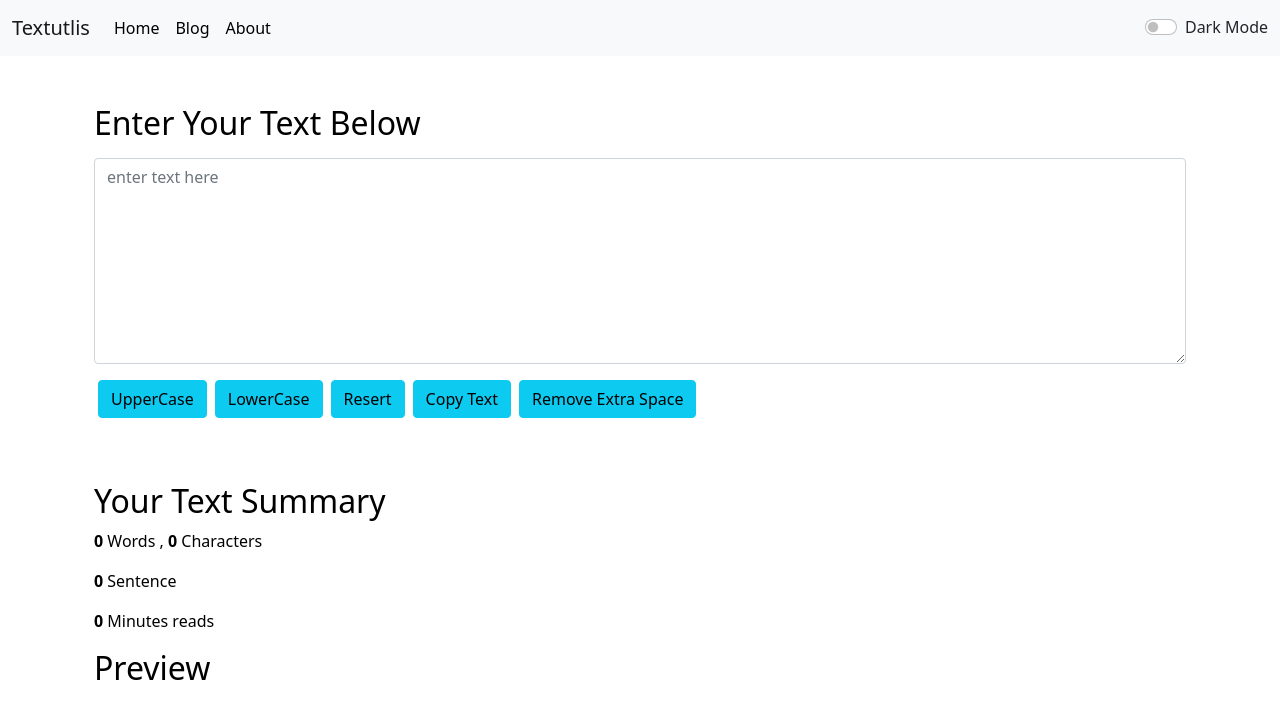
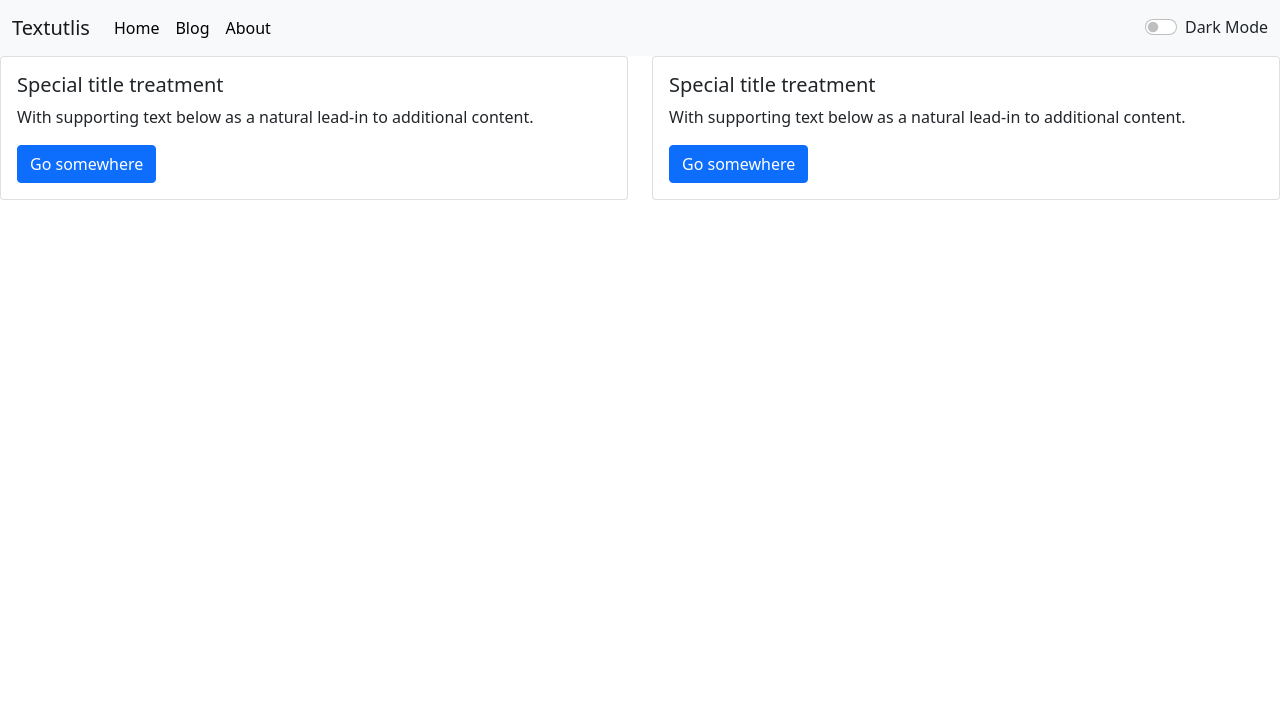
Before and after one commit to singhabhishekcse/Textutlis, a React (Create React App) app: page /blog in a window 1280 px wide. Shown: the top 718 px of the page. Built offline with nearby package versions, Linux system fonts and the light colour scheme.

Commit message:
creating blog components

```diff
--- a/package.json
+++ b/package.json
@@ -8,6 +8,7 @@
     "@testing-library/user-event": "^12.8.3",
     "react": "^17.0.2",
     "react-dom": "^17.0.2",
+    "react-router-dom": "^5.2.1",
     "react-scripts": "4.0.3",
     "web-vitals": "^1.1.2"
   },
--- a/src/App.js
+++ b/src/App.js
@@ -1,9 +1,17 @@
 import React , {useState} from 'react';
 import Alert from './Components/Alert';
-// import About from './Components/about.js';
+import About from './Components/about.js';
 // import Card from './Components/card';
 import NavBar from './Components/NavBar';
 import TextForm from './Components/TextForm';
+import {
+  BrowserRouter as Router,
+  Switch,
+  Route,
+
+} from "react-router-dom";
+import Blog from './Components/Blog';
+
 
 function App() {
    const [mode, setMode] = useState("light")
@@ -15,6 +23,9 @@ function App() {
                                   meesage : msg,
                                   type: type
                               })
+                        setTimeout(()=>{
+                          setAlert(null)
+                        },1500)
                      }
 
 
@@ -39,18 +50,24 @@ function App() {
 
   return (
     <>
-       <NavBar mode={mode} toggleMode = {toggleMode}  title="Textutlis" home="Home" blog="Blog" about="About"  login="Log In" logout="Log Out" />
+        <Router>
+           <NavBar mode={mode} toggleMode = {toggleMode}  title="Textutlis" home="Home" blog="Blog" about="About"  login="Log In" logout="Log Out" />
+             <Alert alert={alert} />
 
-       <Alert alert={alert} />
+       <Switch>
 
+          <Route exact path="/about">
+            <About />
+          </Route>
+          <Route exact path="/">
+               <TextForm heading="Enter Your Text Below" mode={mode}   showAlert= {showAlert} />
+          </Route>
+          <Route exact path="/blog">
+            <Blog />
+          </Route>
+        </Switch>
 
-       <TextForm heading="Enter Your Text Below" mode={mode} />
-
-        {/* <Card />
-       <About /> */}
-
-
-
+       </Router>
     </>
   );
 }
--- a/src/Components/Alert.js
+++ b/src/Components/Alert.js
@@ -8,9 +8,9 @@ const Alert = (props) => {
   }
 
     return (
-            props.alert &&  <div class={`alert alert-${props.alert.type} alert-dismissible fade show`} role="alert">
+            props.alert &&  <div className={`alert alert-${props.alert.type} alert-dismissible fade show`} role="alert">
                 <strong>{capitilized(props.alert.type)}</strong> {props.alert.meesage}
-                <button type="button" class="btn-close" data-bs-dismiss="alert" aria-label="Close"></button>
+                {/* <button type="button" className="btn-close" data-bs-dismiss="alert" aria-label="Close"></button> */}
             </div>
 
     )
--- /dev/null
+++ b/src/Components/Blog.js
@@ -0,0 +1,32 @@
+import React from 'react'
+import { Link } from 'react-router-dom'
+
+const Blog = () => {
+    return (
+        <>
+           <div className="row">
+                <div className="col-sm-6">
+                    <div className="card">
+                    <div className="card-body">
+                        <h5 className="card-title">Special title treatment</h5>
+                        <p className="card-text">With supporting text below as a natural lead-in to additional content.</p>
+                        <Link to="/" className="btn btn-primary">Go somewhere</Link>
+                    </div>
+                    </div>
+                </div>
+                <div className="col-sm-6">
+                    <div className="card">
+                    <div className="card-body">
+                        <h5 className="card-title">Special title treatment</h5>
+                        <p className="card-text">With supporting text below as a natural lead-in to additional content.</p>
+                        <Link to="/" className="btn btn-primary">Go somewhere</Link>
+                    </div>
+                    </div>
+                </div>
+            </div>
+
+        </>
+    )
+}
+
+export default Blog
--- a/src/Components/NavBar.js
+++ b/src/Components/NavBar.js
@@ -1,6 +1,7 @@
 import React , {useState}  from 'react'
 
 import PropTypes from 'prop-types';
+import { Link } from 'react-router-dom';
 
 
 const NavBar = (props) => {
@@ -11,7 +12,7 @@ const NavBar = (props) => {
         <>
                 <nav className={`navbar navbar-expand-lg navbar-${props.mode} bg-${props.mode}`}>
                     <div className="container-fluid ">
-                        <a className="navbar-brand" href="/">{props.title}</a>
+                        <Link className="navbar-brand" to="/">{props.title}</Link>
                           <button className="navbar-toggler" type="button" data-bs-toggle="collapse" data-bs-target="navbarSupportedContent" aria-controls="navbarSupportedContent" aria-expanded="false" aria-label="Toggle navigation" onClick={() => {setshow(!show)} }>
                           <span className="navbar-toggler-icon"></span>
                           </button>
@@ -20,14 +21,14 @@ const NavBar = (props) => {
 
                             <ul className="navbar-nav me-auto mb-2 mb-lg-0">
                             <li className="nav-item">
-                            <a className="nav-link active" style= {{ color: props.mode === "dark" ? "white": "black" }} aria-current="page" href="/">{props.home}</a>
+                            <Link className="nav-link active" style= {{ color: props.mode === "dark" ? "white": "black" }} aria-current="page" to="/">{props.home}</Link>
                             </li>
                             <li className="nav-item">
-                            <a className="nav-link" style= {{ color: props.mode === "dark" ? "white": "black" }} href="/">{props.blog}</a>
+                            <Link className="nav-link" style= {{ color: props.mode === "dark" ? "white": "black" }} to="/blog">{props.blog}</Link>
                             </li>
 
                             <li className="nav-item">
-                            <a className="nav-link " style= {{ color: props.mode === "dark" ? "white": "black" }} href="/" tabIndex="-1" >{props.about}</a>
+                            <Link className="nav-link " style= {{ color: props.mode === "dark" ? "white": "black" }} to="/about" tabIndex="-1" >{props.about}</Link>
                             </li>
                             </ul>
 
--- a/src/Components/TextForm.js
+++ b/src/Components/TextForm.js
@@ -13,24 +13,28 @@ import PropTypes from 'prop-types';
 const handleUpClick = ()=>{
       const updatedUpText = text.toUpperCase();
       setText(updatedUpText)
-
+      props.showAlert("Coverted to Upper Case " , "success :")
 }
 const handleLwClick = ()=>{
     const updatedLwText = text.toLowerCase();
     setText(updatedLwText)
+    props.showAlert("Coverted to Lower Case " , "success :")
 }
 const handleResetClick =()=>{
     setText("")
+    props.showAlert("Resert " , "success :")
 }
 const handleCopyClick=()=>{
     let text = document.getElementById("textBox")
     text.select()
     navigator.clipboard.writeText(text.value)
+    props.showAlert("copy to clipboard " , "success :")
 
 }
 const removeExtraSpaces =()=>{
      let newText = text.split(/[ ]+/)
      setText(newText.join(" "))
+     props.showAlert("Removing extra spaces " , "success :")
 }
 const habdleOnChange = (event)=>{
     setText(event.target.value);
--- a/src/Components/styleNav.css
+++ /dev/null
@@ -1,3 +0,0 @@
-/* ::placeholder{
-    color: aliceblue;
-} */
```
Also changed, not shown: src/Components/card.js (deleted, +0 -31 lines), 1 other file (tests, documents, lock files or other folders).
